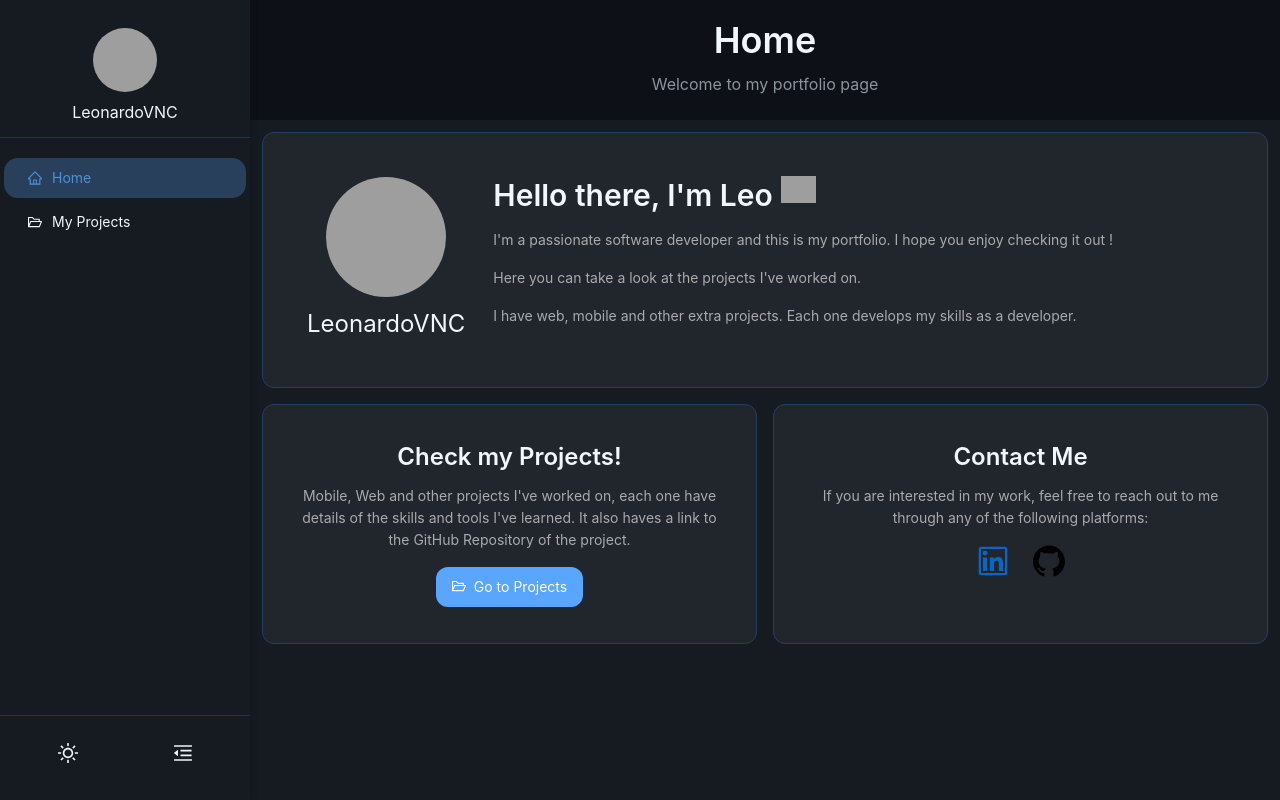
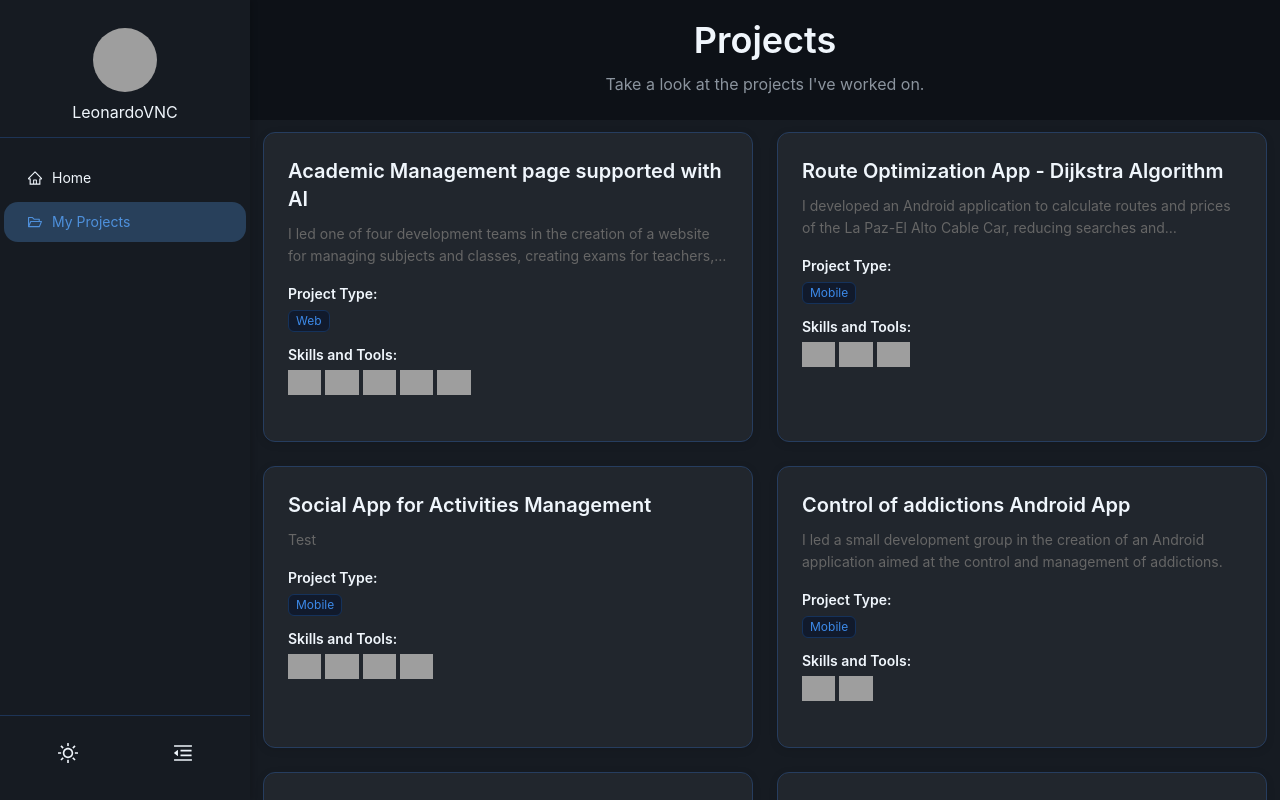
Before and after one commit to LeonardoVNC/LeonardoVNC, a React (Vite) app in the folder projects-spa/: page /LeonardoVNC/projects in a window 1280 px wide. Before the commit this address led to /. Built offline with nearby package versions, Linux system fonts and the light colour scheme; grey boxes are pictures that could not be loaded.

Commit message:
fix: update routes - global and relative

```diff
--- a/projects-spa/src/components/home/ToProjectSection.tsx
+++ b/projects-spa/src/components/home/ToProjectSection.tsx
@@ -9,7 +9,7 @@ const ToProjectSection = () => {
     const navigate = useNavigate();
 
     const goToProjects = () => {
-        navigate('/projects')
+        navigate('projects')
     }
 
     return (
--- a/projects-spa/src/components/projects/ProjectCard.tsx
+++ b/projects-spa/src/components/projects/ProjectCard.tsx
@@ -10,7 +10,7 @@ const ProjectCard = ({ project }: { project: Project }) => {
     const navigate = useNavigate();
 
     const goToProject = () => {
-        navigate(`/projects/${project.id}`)
+        navigate(`${project.id}`)
     }
 
     return (
--- a/projects-spa/src/layouts/AppLayout.tsx
+++ b/projects-spa/src/layouts/AppLayout.tsx
@@ -5,20 +5,21 @@ import { Link, Outlet, useLocation, useNavigate } from "react-router-dom";
 import ProfileInfo from "../components/ProfileInfo";
 import useProfileInfo from "../hooks/useProfileInfo";
 import useThemeStore from "../store/useThemeStore";
+import { mainRoute } from "../routes/routes";
 
 const { Sider, Content } = Layout;
 const { useBreakpoint } = Grid;
 
 const navItems = [
   {
-    key: "/",
+    key: "",
     icon: <HomeOutlined />,
-    label: <Link to="/">Home</Link>
+    label: <Link to="">Home</Link>
   },
   {
-    key: "/projects",
+    key: "projects",
     icon: <FolderOpenOutlined />,
-    label: <Link to="/projects">My Projects</Link>,
+    label: <Link to="projects">My Projects</Link>,
   },
 ];
 
@@ -40,10 +41,16 @@ export default function AppLayout() {
   const navigate = useNavigate();
 
   const selectedKey = useMemo(() => {
-    const match = navItems.find((i) =>
-      i.key === "/" ? pathname === "/" : pathname.startsWith(i.key)
-    );
-    return match?.key ?? "/";
+    const relativePath = pathname.replace(mainRoute, '');
+
+    const match = navItems.find((item) => {
+      if (item.key === '') {
+        return relativePath === '/' || relativePath === '';
+      }
+      return relativePath.startsWith('/' + item.key);
+    });
+
+    return match?.key ?? '';
   }, [pathname]);
 
   const loadInfo = () => {
--- a/projects-spa/src/routes/routes.tsx
+++ b/projects-spa/src/routes/routes.tsx
@@ -4,17 +4,19 @@ import HomePage from "../pages/home/HomePage";
 import ProjectsPage from "../pages/projects/ProjectsPage";
 import ProjectDetailPage from "../pages/projects/ProjectDetailPage";
 
+export const mainRoute = "/LeonardoVNC"
+
 export const AppRoutes = () => {
     return (
         <BrowserRouter>
             <Routes>
                 <Route element={<Outlet />}>
-                    <Route element={<AppLayout />}>
-                        <Route path="/" element={<HomePage />} />
-                        <Route path="/projects" element={<ProjectsPage />} />
-                        <Route path="/projects/:id" element={<ProjectDetailPage />} />
+                    <Route path={mainRoute} element={<AppLayout />}>
+                        <Route path="" element={<HomePage />} />
+                        <Route path="projects" element={<ProjectsPage />} />
+                        <Route path="projects/:id" element={<ProjectDetailPage />} />
 
-                        <Route path="*" element={<Navigate to="/" replace />} />
+                        <Route path="*" element={<Navigate to={mainRoute} replace />} />
                     </Route>
                 </Route>
             </Routes>
```
